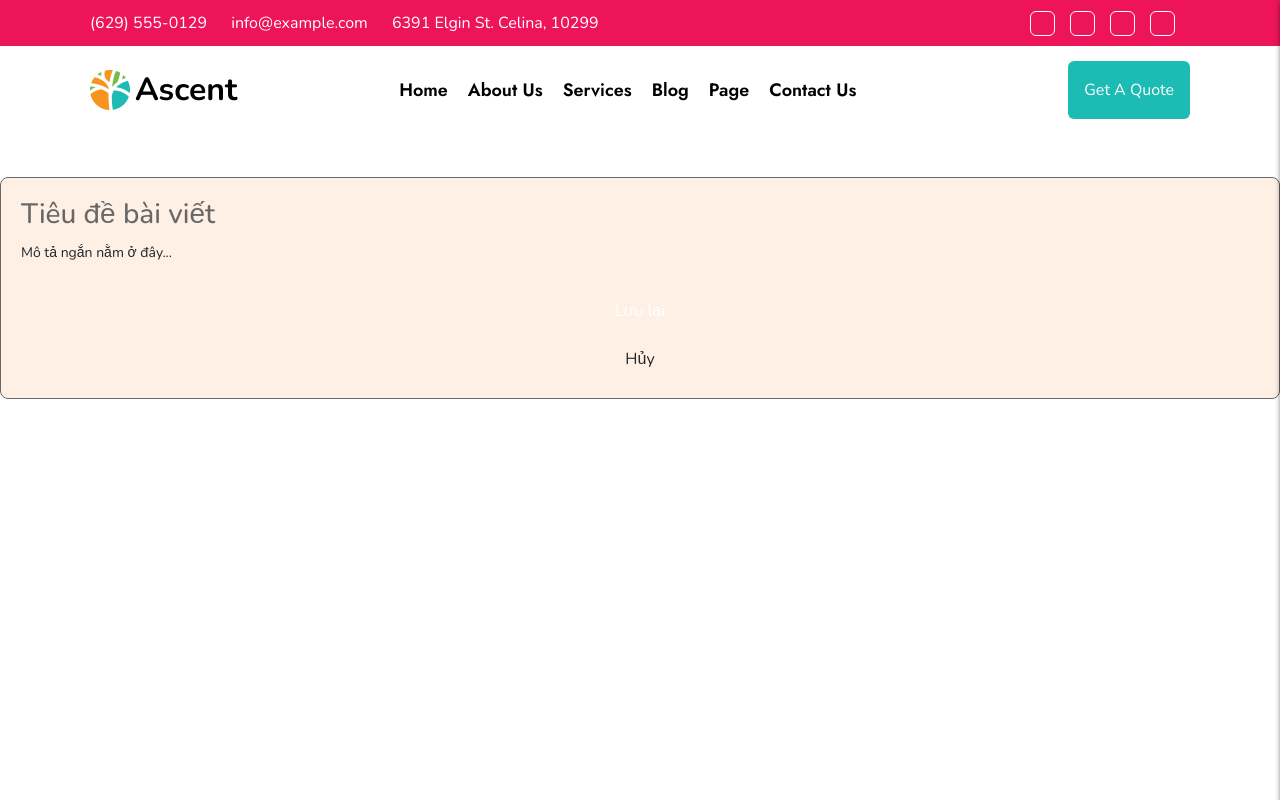
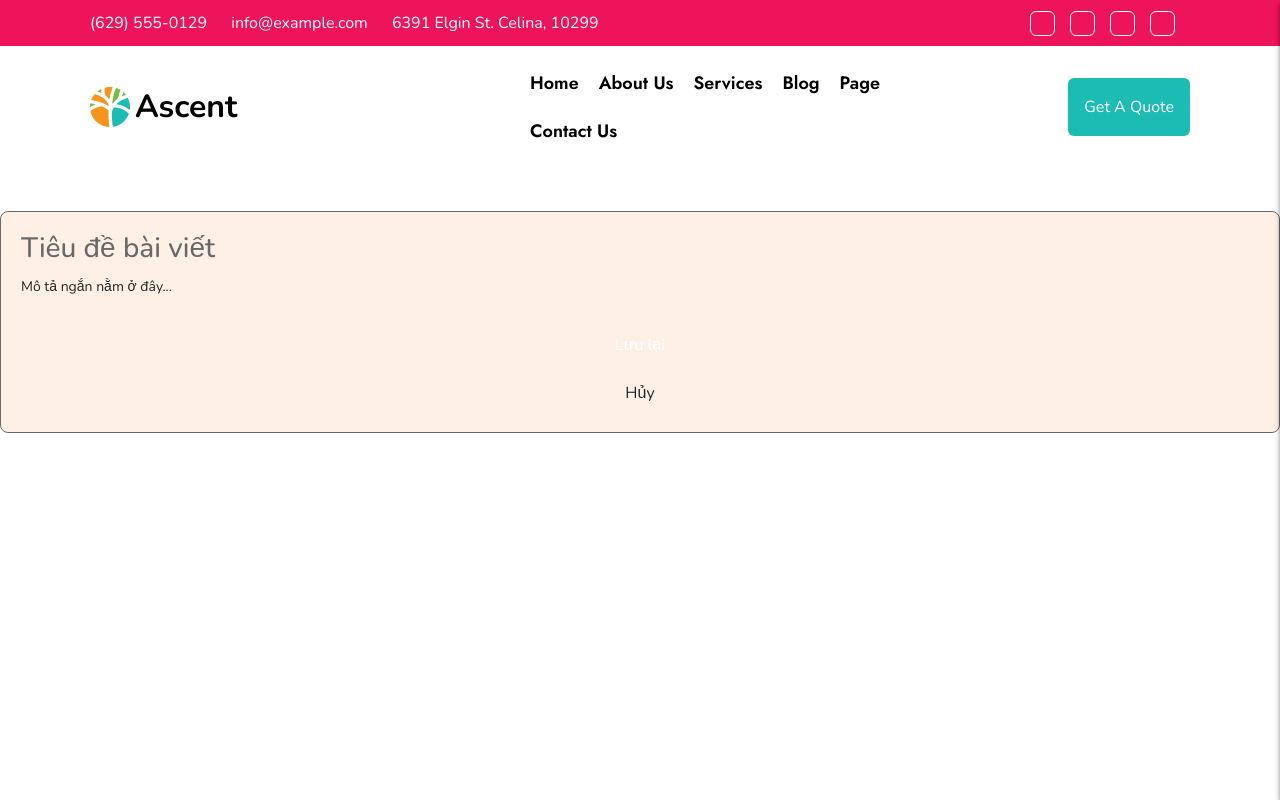
Before and after one commit to ThachThanhHai-DEV/myFirstCapstone, a plain HTML site: page index.html in a window 1280 px wide. Drawn offline with nearby package versions, Linux system fonts and the light colour scheme; a small style sheet from the web is missing.

Commit message:
chỉnh nav-header

```diff
--- a/scss/_header.scss
+++ b/scss/_header.scss
@@ -3,8 +3,8 @@
 
     .container-navbar {
         @include flex(space-between, center);
-
         .navbar {
+            width: 40%;
             display: none;
 
             @include breakpoint-up(xl) {
@@ -80,6 +80,7 @@
         }
 
         .navbar-btn {
+            width: 20%;
             @include flex(flex-end, center);
             gap: 20px;
 
@@ -265,6 +266,7 @@
 
 //LOGO
 .navbar-brand {
+    width: 40%;
     @include flex(flex-start, center);
     gap: 5px;
 
```
Also changed, not shown: css/main.css, 1 other file.
